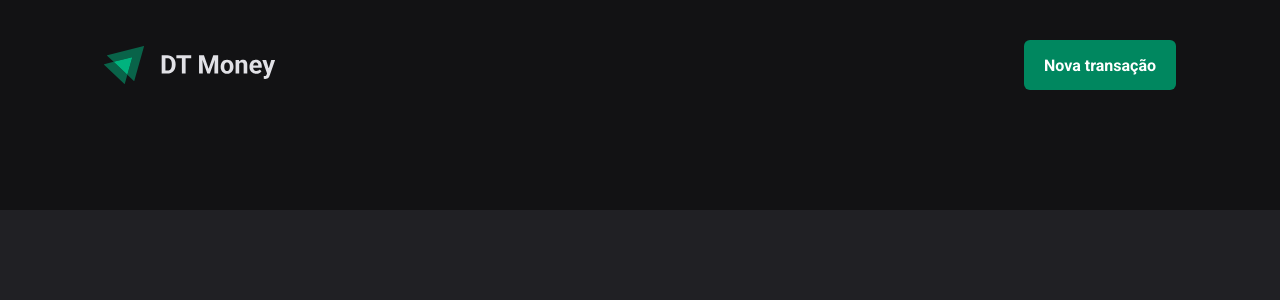
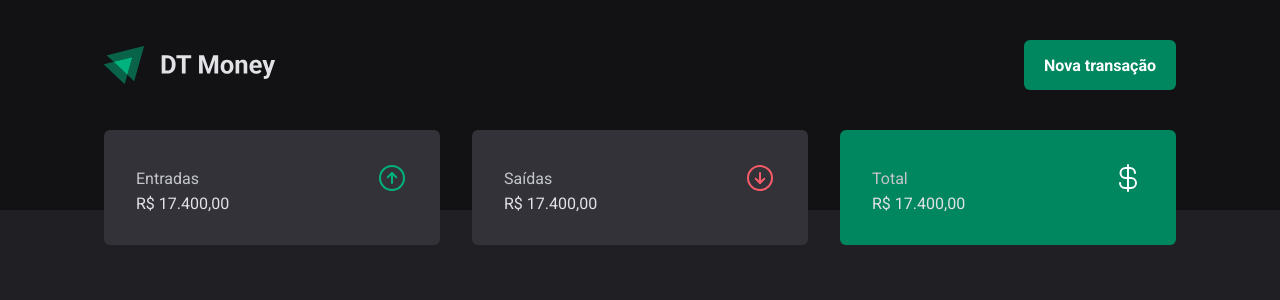
Before and after one commit to Pedrooliver13/dt-money, a React (Vite) app: page / in a window 1280 px wide. Shown: the top 300 px of the page. Built offline with nearby package versions, Linux system fonts and the light colour scheme.

Commit message:
feat: create summary component (#3)

```diff
--- a/package.json
+++ b/package.json
@@ -10,6 +10,7 @@
     "preview": "vite preview"
   },
   "dependencies": {
+    "phosphor-react": "^1.4.1",
     "react": "^18.2.0",
     "react-dom": "^18.2.0",
     "styled-components": "^6.1.8"
--- a/src/components/core/index.ts
+++ b/src/components/core/index.ts
@@ -1,2 +1,3 @@
 // Components
 export * from "./header";
+export * from "./summary";
--- /dev/null
+++ b/src/components/core/summary/index.ts
@@ -0,0 +1,2 @@
+// Components
+export { Summary } from "./summary";
--- /dev/null
+++ b/src/components/core/summary/styles.ts
@@ -0,0 +1,46 @@
+// Packages
+import styled, { css } from "styled-components";
+
+interface SummaryCardProps {
+  variant?: "green";
+}
+
+export const SummaryContainer = styled.section`
+  width: 100%;
+  max-width: 1120px;
+  margin: 0 auto;
+  padding: 0 1.5rem;
+
+  display: grid;
+  grid-template-columns: repeat(3, 1fr);
+  gap: 2rem;
+
+  margin-top: -5rem;
+`;
+
+export const SummaryCard = styled.div<SummaryCardProps>`
+  ${({ theme, variant }) => css`
+    background-color: ${theme["gray-600"]};
+    border-radius: 6px;
+    padding: 2rem;
+
+    header {
+      display: flex;
+      align-items: center;
+      justify-content: space-between;
+
+      color: ${theme["gray-300"]};
+    }
+
+    strong {
+      display: block;
+      margin-top: 1rem;
+      font-size: 2rem;
+    }
+
+    ${variant === "green" &&
+    css`
+      background-color: ${theme["green-500"]};
+    `}
+  `};
+`;
--- /dev/null
+++ b/src/components/core/summary/summary.tsx
@@ -0,0 +1,43 @@
+// Packages
+import { ReactElement } from "react";
+import {
+  ArrowCircleUp as ArrowCircleUpIcon,
+  ArrowCircleDown as ArrowCircleDownIcon,
+  CurrencyDollar as CurrencyDollarIcon,
+} from "phosphor-react";
+
+// Styles
+import * as Styled from "./styles";
+
+export const Summary = (): ReactElement => {
+  return (
+    <Styled.SummaryContainer>
+      <Styled.SummaryCard>
+        <header>
+          <span>Entradas</span>
+          <ArrowCircleUpIcon size={32} color="#00b37e" />
+        </header>
+
+        <div>R$ 17.400,00</div>
+      </Styled.SummaryCard>
+
+      <Styled.SummaryCard>
+        <header>
+          <span>Saídas</span>
+          <ArrowCircleDownIcon size={32} color="#f75a68" />
+        </header>
+
+        <div>R$ 17.400,00</div>
+      </Styled.SummaryCard>
+
+      <Styled.SummaryCard variant="green">
+        <header>
+          <span>Total</span>
+          <CurrencyDollarIcon size={32} color="#fff" />
+        </header>
+
+        <div>R$ 17.400,00</div>
+      </Styled.SummaryCard>
+    </Styled.SummaryContainer>
+  );
+};
--- a/src/pages/transactions/transactions.tsx
+++ b/src/pages/transactions/transactions.tsx
@@ -2,12 +2,13 @@
 import { ReactElement } from "react";
 
 // Components
-import { Header } from "components/core";
+import { Header, Summary } from "components/core";
 
 export const Transactions = (): ReactElement => {
   return (
     <div>
       <Header />
+      <Summary />
     </div>
   );
 };
```
Also changed, not shown: 1 other file (tests, documents, lock files or other folders).
